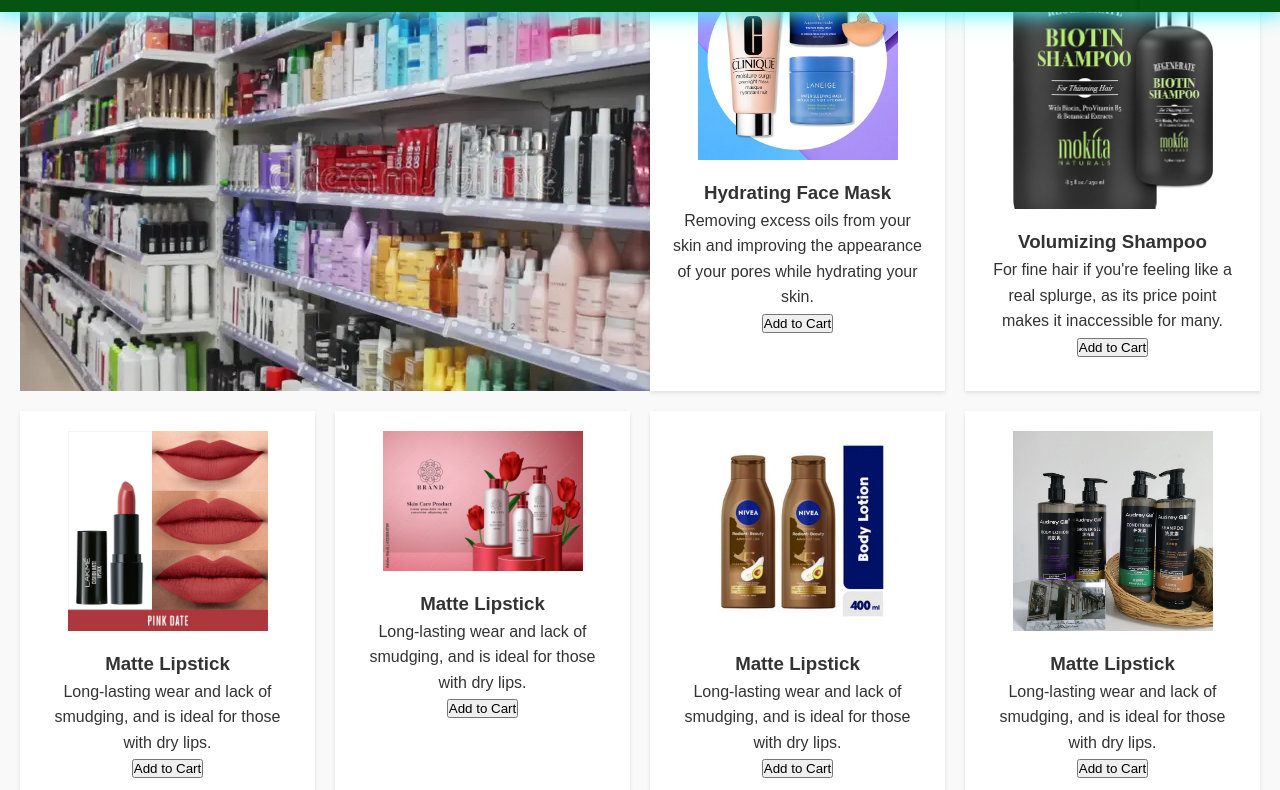
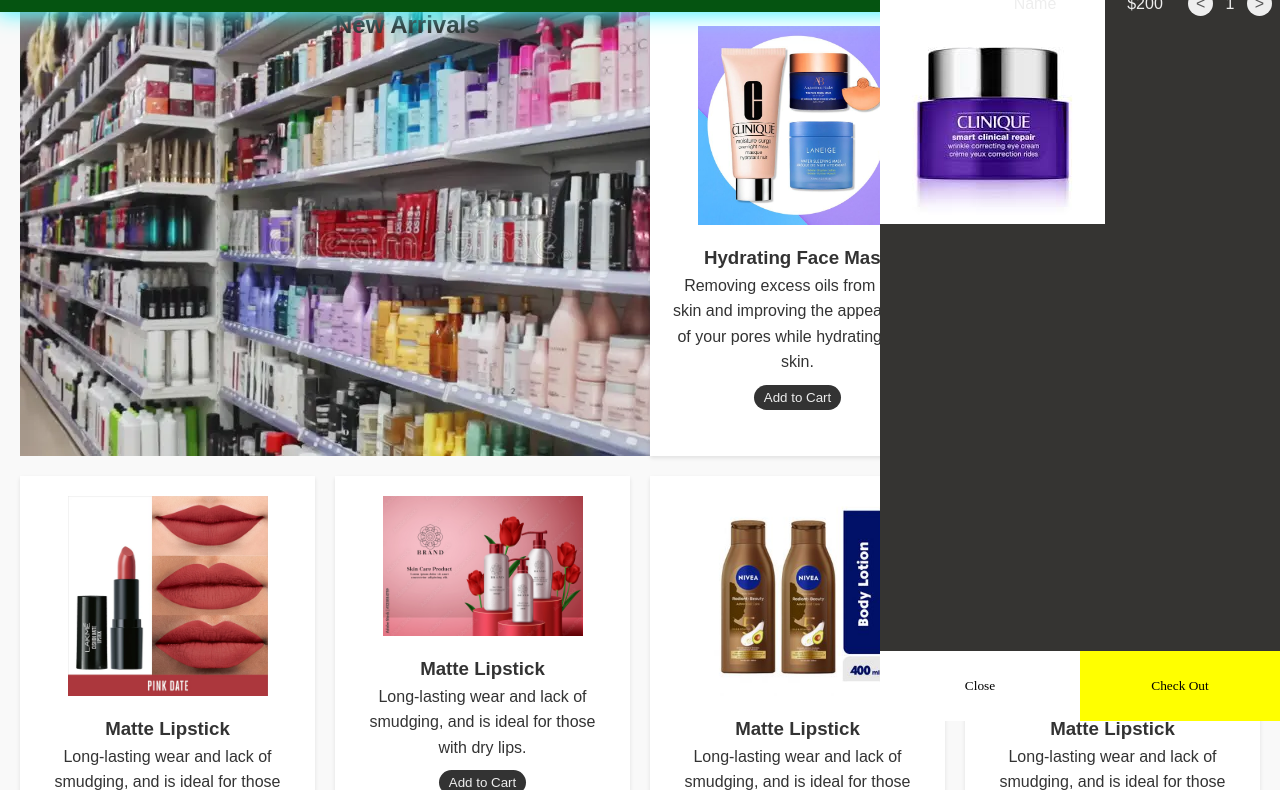
Before and after one commit to Boolerz/Beauty-and-Cosmetics, a plain HTML site: page index.html in a window 1280 px wide. Shown: the part 79-869 px from the top of the page. Drawn offline with Linux system fonts and the light colour scheme.

Commit message:
Designing the cart tab.

```diff
--- a/css/style.css
+++ b/css/style.css
@@ -12,6 +12,13 @@ body {
     background-color: #f9f9f9;
     color: #333;
 }
+body.showCart .carttab{
+    inset: 0 0 0 auto;
+}
+body.showCart .container{
+    transform: translateX(-250px);
+}
+
 
 header {
     background-color:rgb(5, 84, 17);
@@ -42,6 +49,7 @@ main {
     display: grid;
     grid-template-columns: repeat(auto-fill, minmax(250px, 1fr));
     grid-gap: 20px;
+    margin-top: 65px;
 }
 
 .product {
@@ -75,7 +83,7 @@ footer {
     box-shadow: -2px 0 4px rgba(0, 0, 0, 0.1);
     height: 50px;
 }
- span{
+ .cart span{
     display: flex;
     background-color: red;
     width: 30px;
@@ -88,3 +96,77 @@ footer {
     top: 25%;
     right: 72px;
 }
+.product button{
+    background-color: #333;
+    color: #eee;
+    padding: 5px 10px;
+    border-radius: 20px;
+    margin-top: 10px;
+    border: none;
+    cursor: pointer;
+
+}
+.carttab{
+    width: 400px;
+    background-color: #353432;
+    color: #eee;
+    position: fixed;
+    inset: 0 -400px 0 auto;
+    display: grid;
+    grid-template-rows: 70px 1fr 70px;
+    transform: .5s;
+}
+.carttab h1{
+    padding: 20px;
+    margin: 0;
+    font-weight: 300;
+}
+.carttab .btn{
+    display: grid;
+    grid-template-columns: repeat(2,1fr);
+
+}
+.carttab .btn Button{
+    background-color: rgb(255, 255, 0);
+    border: none;
+    font-family: Poppins;
+    font-weight: 500;
+    cursor: pointer;
+}
+.carttab .btn .Close{
+    background-color: white;
+    cursor: pointer;
+}
+.carttab .listCart .items .image{
+    width: 100%;
+    height: 10px;
+}
+.carttab .listCart .items{
+    display: grid;
+    grid-template-columns: 70px 150px 50px 1fr;
+    gap: 10px;
+    text-align: center;
+    align-items: center;
+}
+.listCart .quantity span{
+    display: inline-block;
+    width: 25px;
+    height: 25px;
+    background-color: #eee;
+    color: #555;
+    border-radius: 50%;
+    cursor: pointer;
+}
+.listCart .quantity span:nth-last-child(2){
+    background-color: transparent;
+    color:#eee;
+}
+.listCart .items:nth-child(even){
+    background-color: #eee1;
+}
+.listCart{
+    overflow: auto;
+}
+.listCart::-webkit-scrollbar{
+    width: 0;
+}
--- a/index.html
+++ b/index.html
@@ -6,7 +6,7 @@
     <title>Beauty & Cosmetics Shop</title>
     <link rel="stylesheet" href="css/style.css">
 </head>
-<body>
+<body class="showCart">
     <header>
         <h1>Welcome to Beauty & Cosmetics Shop</h1>
         <nav>
@@ -139,6 +139,32 @@
 <span id="cart-total">0</span>
 <button onclick="checkout()">Checkout</button>
 </aside>
+<div class="carttab">
+    <h1>Shopping Cart</h1>
+    <div class="listCart">
+        <div class="items">
+            <div class="image">
+                <img src="images/bandari.jpg" alt="bandari">
+            </div>
+            <div class="Name">Name</div>
+            <div class="totalPrice">$200</div>
+            <div class="quantity">
+                <span class="minus"><</span>
+                <span>1</span>
+                <span class="plus">></span>
+            </div>
+        </div>
+
+
+
+    </div>
+    <div class="btn">
+        <Button class="Close">Close</Button>
+        <button class="checkOut">Check Out</button>
+    </div>
+
+
+</div>
     <footer>
         <p>&copy; 2024 Beauty & Cosmetics Shop</p>
     </footer>
```
Also changed, not shown: js/script.js (line endings or trailing spaces).
